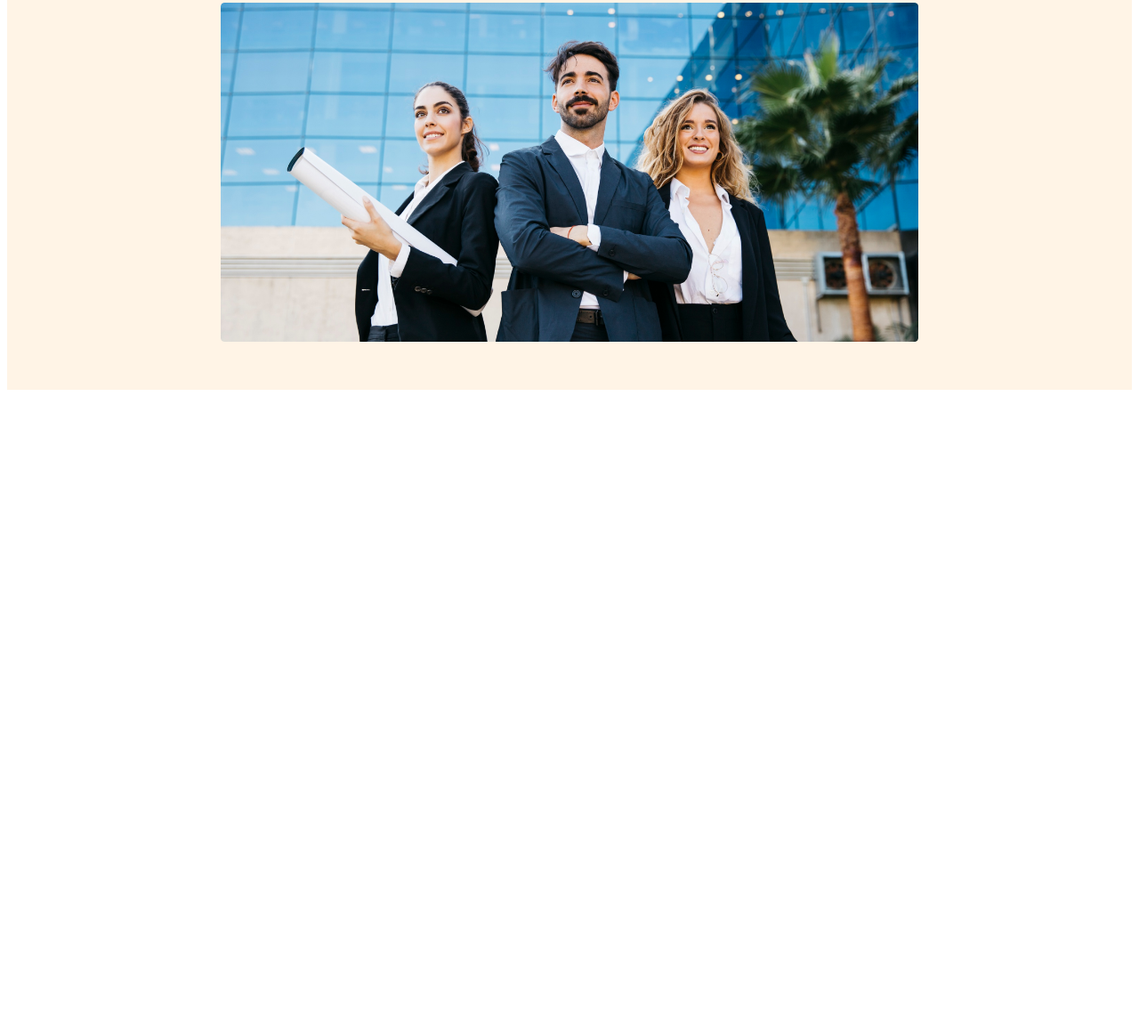
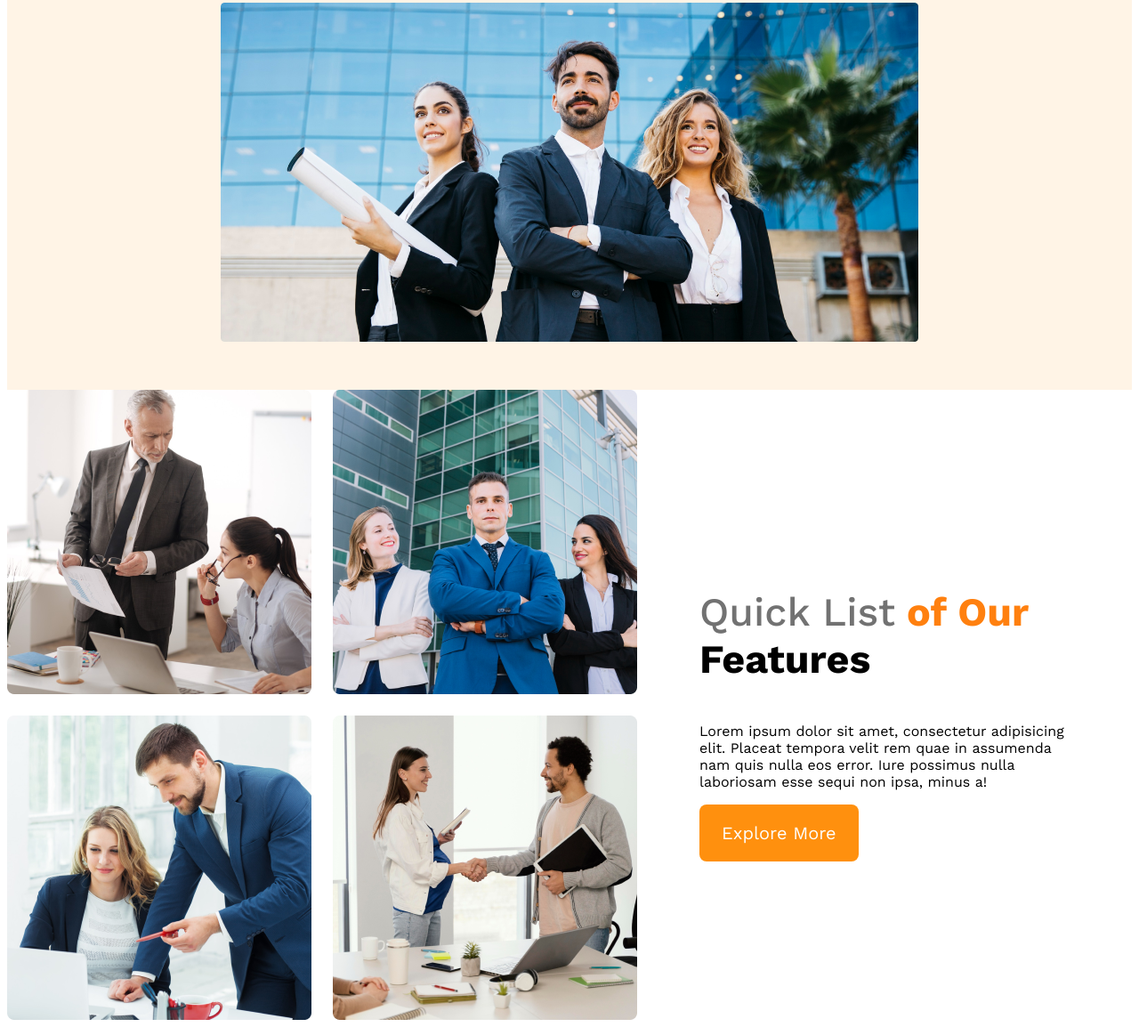
Before and after one commit to Shoyab817/g3-architect-website, a plain HTML site: page index.html in a window 1280 px wide. Shown: the part 592-1746 px from the top of the page at 89% size. Before the commit the page ends 1038 px from the top, so only its background shows below. Drawn offline with nearby package versions, Linux system fonts and the light colour scheme.

Commit message:
added teams content

```diff
--- a/index.html
+++ b/index.html
@@ -7,6 +7,7 @@
     <link rel="stylesheet" href="styles/architect.css">
 </head>
 <body>
+    <!-- header start -->
     <header>
         <nav>
             <h3 class="nav-title">G3 Architects</h3>
@@ -29,7 +30,22 @@
         </div>
 
     </header>
+    <!-- header end -->
     <main>
+        <!-- feature section -->
+        <section class="teams-container">
+            <div class="teams-image-container">
+                <img src="images/team1.png" alt="">
+                <img src="images/team2.png" alt="">
+                <img src="images/team3.png" alt="">
+                <img src="images/team4.png" alt="">
+            </div>
+            <div class="teams-content">
+                <h3 class="teams-content-title"><span class="quick-List">Quick List</span> <span class="of-our">of Our</span> <span class="feature">Features</span></h3>
+                <p class="teams-content-description">Lorem ipsum dolor sit amet, consectetur adipisicing elit. Placeat tempora velit rem quae in assumenda nam quis nulla eos error. Iure possimus nulla laboriosam esse sequi non ipsa, minus a!</p>
+                <button class="btn-primary">Explore More</button>
+            </div>
+        </section>
 
     </main>
     <footer>
--- a/styles/architect.css
+++ b/styles/architect.css
@@ -100,3 +100,36 @@ nav li a {
         flex-direction: column;
     }
 }
+
+/* main styles */
+
+main{
+    max-width: 1440px;
+    margin: 0 auto;
+}
+.teams-container{
+    display: flex;
+    align-items: center;
+}
+
+.teams-image-container{
+    display: grid;
+    grid-template-columns: repeat(2,1fr);
+    gap: 24px;
+}
+.teams-content{
+    padding-left: 70px;
+    padding-right: 70px;
+}
+.teams-content-title{
+    font-size: 2.8rem;
+}
+
+.teams-content-title .quick-List{
+    color: #727272;
+    font-weight: 500;
+}
+.teams-content-title .of-our{
+    color: #ff800f;
+    font-weight: 700;
+}
```
